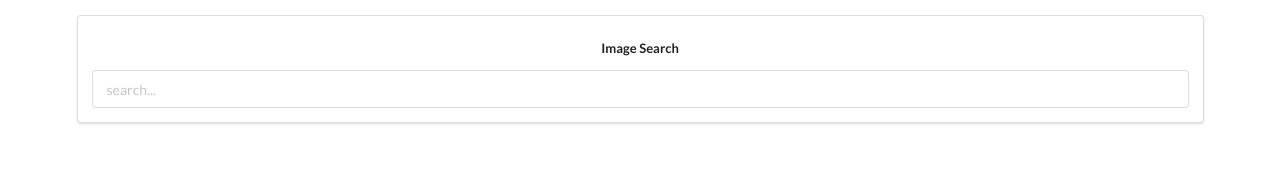
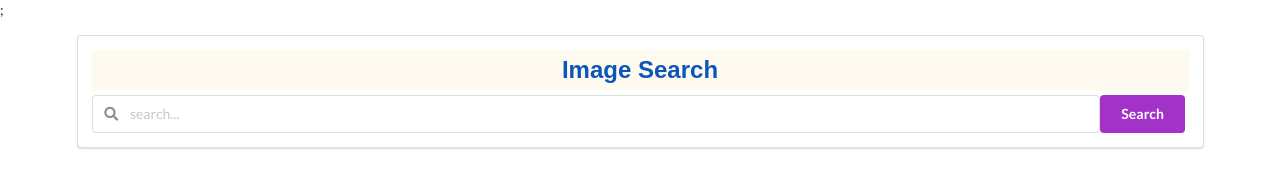
Before and after one commit to Aizaz299/picturesSearch, a React app: page / in a window 1280 px wide. Built offline with nearby package versions, Linux system fonts and the light colour scheme.

Commit message:
lil styling

```diff
--- a/public/index.html
+++ b/public/index.html
@@ -1,7 +1,7 @@
 <!DOCTYPE html>
 <html lang="en">
   <head>
-    <link rel="stylesheet" href="https://cdnjs.cloudflare.com/ajax/libs/semantic-ui/2.4.1/semantic.min.css";
+    <link rel="stylesheet" href="https://cdnjs.cloudflare.com/ajax/libs/semantic-ui/2.4.1/semantic.min.css"/>;
     <meta charset="utf-8" />
     <link rel="icon" href="%PUBLIC_URL%/favicon.ico" />
     <meta name="viewport" content="width=device-width, initial-scale=1" />
--- a/src/components/ImageList.js
+++ b/src/components/ImageList.js
@@ -5,8 +5,10 @@ const ImageList = (props) =>{
     //console.log(props.images);
 
    const images = props.images.map( (image)=>{
-        return<img alt={image.description} key={image.id} src={image.urls.regular}/>
+        return(
 
+        <img alt={image.description} key={image.id} src={image.urls.regular}/>
+      );
     })
 
 
--- a/src/components/SearchBar.js
+++ b/src/components/SearchBar.js
@@ -1,4 +1,5 @@
 import React from 'react'
+import SearchBarStyle from './SearchBarStyle.css';
 
 class SearchBar extends React.Component
 {
@@ -18,14 +19,17 @@ class SearchBar extends React.Component
         return (
         <div className="ui segment">
             <form onSubmit={this.onFormSubmit} className="ui form">
-                <div className="field">
-                <label align="center">Image Search</label>
+                <div className="field ui">
+                <label className="label-search Image Search" align="center"><h2 className="text">Image Search</h2></label>
+                <div className="ui inverted left icon input">
                 <input type="text"
                 placeholder="search..."
                 value={this.state.term}
                 onChange={(e)=> this.setState({term:e.target.value})}>
-
                 </input>
+                <i class="search icon"></i>
+                <button class="ui purple button">Search</button>
+                </div>
                 </div>
             </form>
         </div>);
@@ -33,6 +37,14 @@ class SearchBar extends React.Component
 }
 
 export default SearchBar;
+/* <div class="ui action input">
+  <input type="text" placeholder="Search...">
+  <button class="ui button">Search</button>
+</div>
+when search
+<button class="ui primary loading button">Search</button>
+*/
+
 /* <div class="ui disabled icon input">
   <i class="search icon"></i>
   <input type="text" placeholder="Search...">
--- /dev/null
+++ b/src/components/SearchBarStyle.css
@@ -0,0 +1,10 @@
+.label-search{
+    background-color:floralwhite;
+    padding-top: 5px;
+    padding-bottom: 5px;
+
+}
+.label-search h2{
+    color: rgb(11, 86, 184);
+    font-family: sans-serif;
+}
```
Also changed, not shown: 1 other file.
